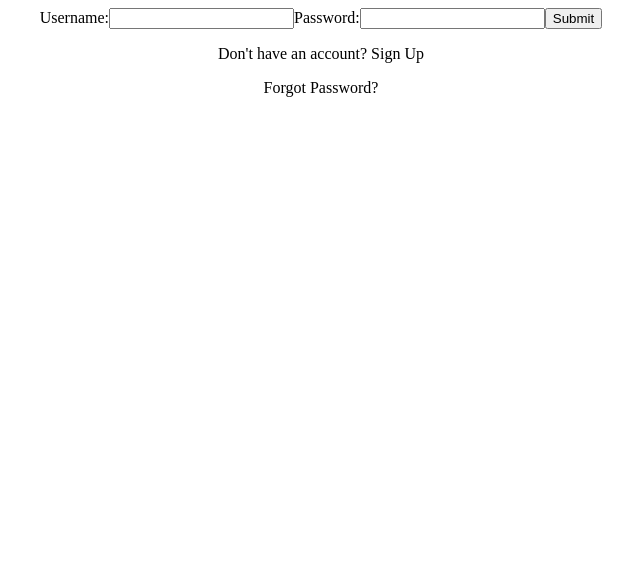
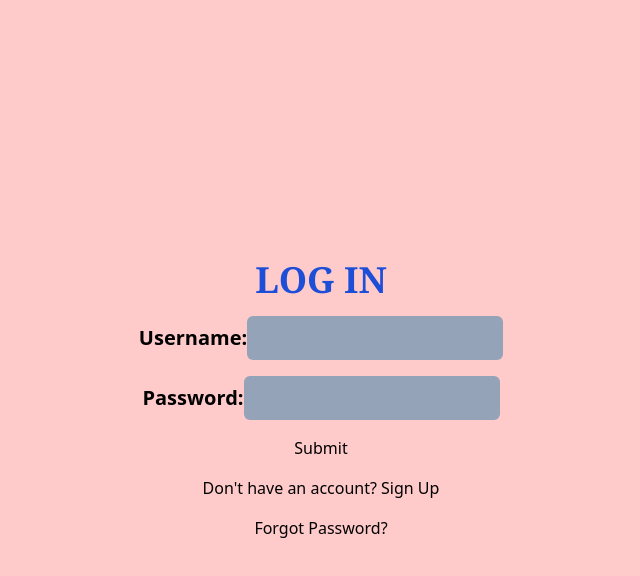
Before and after one commit to Mahiimaa/Grind, a React (Create React App) app: page / in a window 1280 px wide. Shown: the top 576 px of the page, without its empty margins (319-959 px from the left). Built offline with nearby package versions, Linux system fonts and the light colour scheme.

Commit message:
l o g i n

```diff
--- a/package.json
+++ b/package.json
@@ -35,5 +35,8 @@
       "last 1 firefox version",
       "last 1 safari version"
     ]
+  },
+  "devDependencies": {
+    "tailwindcss": "^3.4.14"
   }
 }
--- a/src/pages/login.js
+++ b/src/pages/login.js
@@ -2,19 +2,24 @@ import React from 'react';
 
 const Login = () =>{
     return(
-        <form>
-            <label>
+        <div className= 'bg-red-200 w-full h-[100vh] flex justify-center items-center '>
+        <form className='flex flex-col gap-4'>
+            <div className='font-extrabold text-4xl text-blue-700 font-serif'> LOG IN </div>
+            <div className=''>
+            <label className=' font-sans font-semibold text-xl'>
                 Username:
-                <input type="text" name="username" />
+                <input className="bg-slate-400 p-2 rounded-md w-64" type="text" name="username" />
             </label>
-            <label>
+            </div>
+            <label className=' font-sans font-semibold text-xl'>
                 Password:
-                <input type="password" name="password" />
+                <input className="bg-slate-400 p-2 rounded-md w-64" type="password" name="password" />
             </label>
             <input type="submit" value="Submit" />
             <p>Don't have an account? Sign Up</p>
             <p>Forgot Password?</p>
         </form>
+        </div>
     )
 }
 export default Login;
--- /dev/null
+++ b/tailwind.config.js
@@ -0,0 +1,8 @@
+/** @type {import('tailwindcss').Config} */
+module.exports = {
+  content: ["./index.html", "./src/**/*.{js,ts,jsx,tsx}"],
+  theme: {
+    extend: {},
+  },
+  plugins: [],
+}
```
Also changed, not shown: 1 other file (tests, documents, lock files or other folders).
